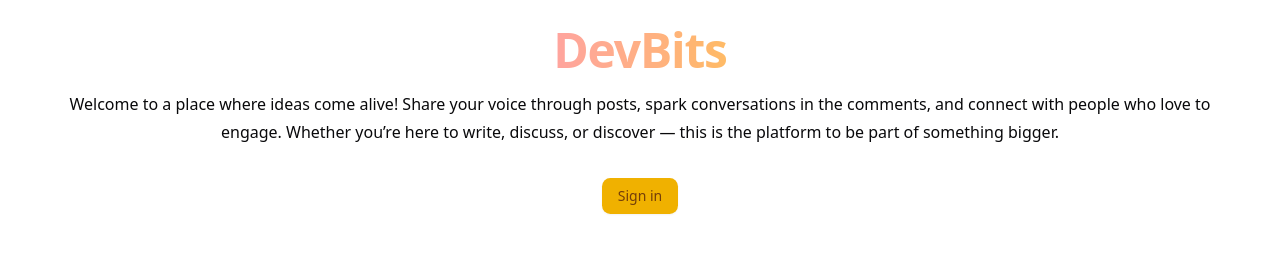
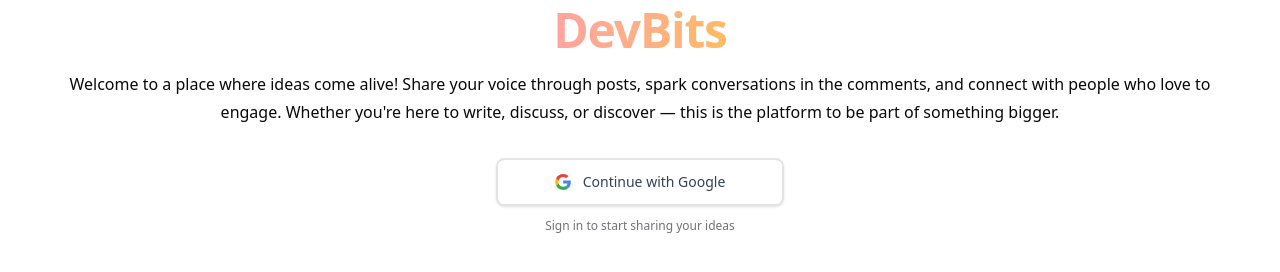
Before and after one commit to KovacFilip/DevBits, a SvelteKit app in the folder apps/frontend_svelte/: page / in a window 1280 px wide. Shown: the part 306-578 px from the top of the page. Built offline with nearby package versions, Linux system fonts and the light colour scheme; no server answers.

Commit message:
chore: put the auth with google to landing page

```diff
--- a/apps/frontend_svelte/src/routes/+page.svelte
+++ b/apps/frontend_svelte/src/routes/+page.svelte
@@ -1,8 +1,16 @@
 <script lang="ts">
-	import NavigationButton from '$lib/components/navigation/navigation-button.svelte';
+	import { AuthApi } from '$lib/api/auth/auth';
+	import GoogleIcon from '$lib/assets/icons/google-icon.svelte';
 	import ModeSwitcher from '$lib/components/theme/mode-switcher.svelte';
 	import H1 from '$lib/components/typography/h1.svelte';
 	import P from '$lib/components/typography/p.svelte';
+	import { Button } from '$lib/components/ui/button';
+
+	const authApi = new AuthApi();
+
+	async function handleGoogleLogin() {
+		await authApi.handleGoogleLogin();
+	}
 </script>
 
 <nav class="flex w-full items-end justify-end px-4 pt-4">
@@ -18,12 +26,21 @@
 		<div class="mx-8 max-w-6xl text-center">
 			<P
 				>Welcome to a place where ideas come alive! Share your voice through posts, spark
-				conversations in the comments, and connect with people who love to engage. Whether you’re
+				conversations in the comments, and connect with people who love to engage. Whether you're
 				here to write, discuss, or discover — this is the platform to be part of something bigger.</P
 			>
 		</div>
 	</div>
-	<div class="flex flex-row gap-4">
-		<NavigationButton path="/auth/sign-in">Sign in</NavigationButton>
+	<div class="flex flex-col gap-3">
+		<Button
+			onclick={handleGoogleLogin}
+			variant="outline"
+			size="lg"
+			class="group flex h-12 w-72 items-center justify-center gap-3 border-2 bg-white text-gray-700 shadow-sm transition-all duration-200 hover:bg-gray-50 hover:shadow-md dark:bg-gray-900 dark:text-gray-200 dark:hover:bg-gray-800"
+		>
+			<GoogleIcon />
+			<span class="font-medium">Continue with Google</span>
+		</Button>
+		<p class="text-center text-xs text-muted-foreground">Sign in to start sharing your ideas</p>
 	</div>
 </div>
--- a/apps/frontend_svelte/src/routes/app/+layout.server.ts
+++ b/apps/frontend_svelte/src/routes/app/+layout.server.ts
@@ -5,6 +5,6 @@ export const load: LayoutServerLoad = ({ cookies }) => {
 	const accessToken = cookies.get('access_token');
 
 	if (!accessToken) {
-		redirect(307, '/auth/sign-in');
+		redirect(307, '/');
 	}
 };
```
